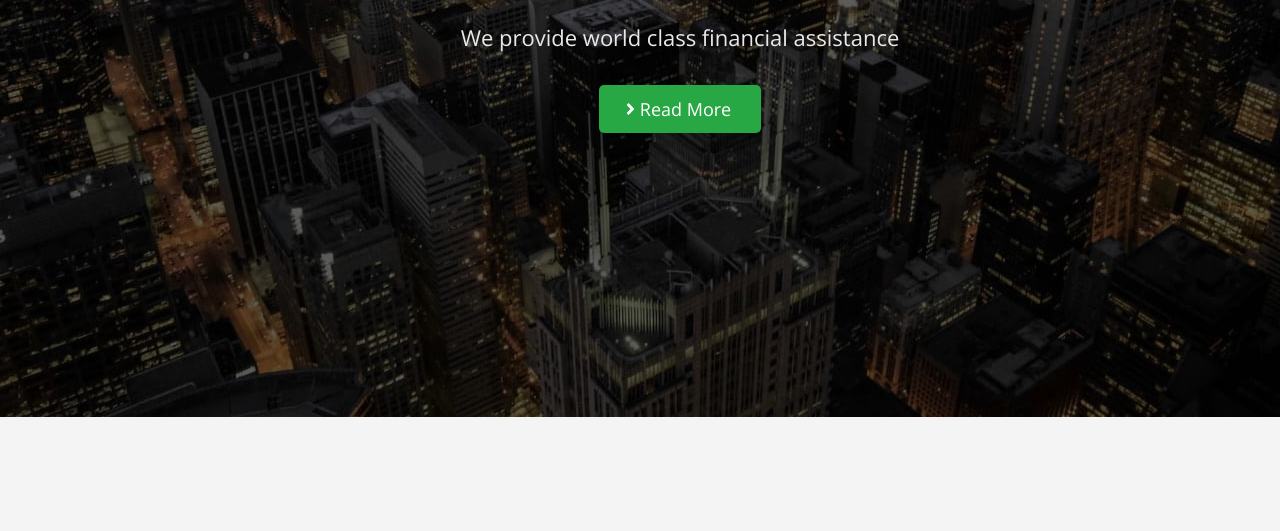
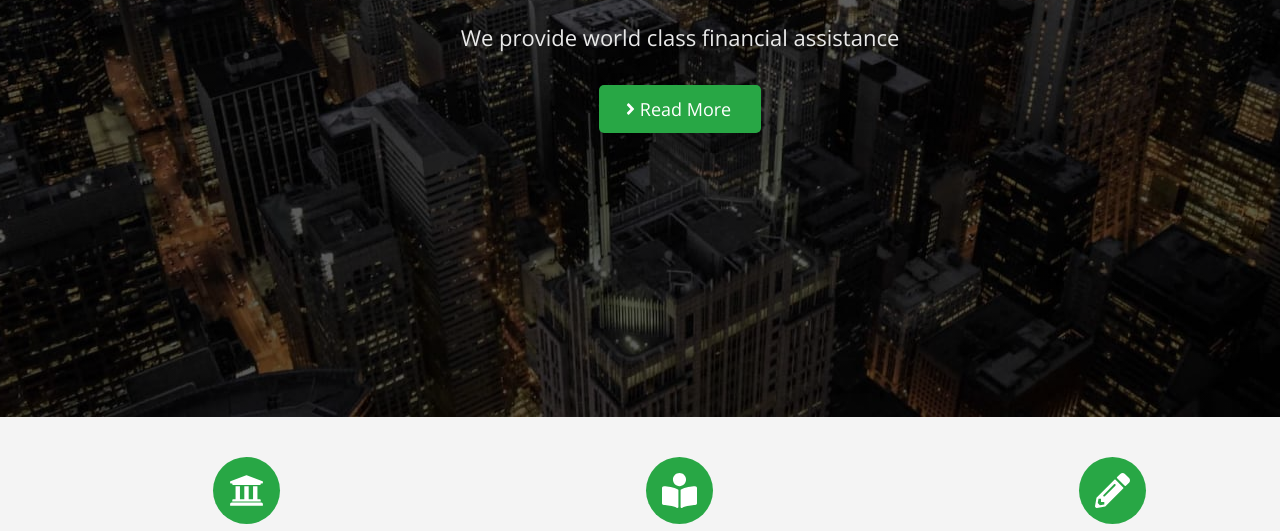
Before and after one commit to stark1269/fson-68-dmt, a plain HTML site: page index.html in a window 1280 px wide. Shown: the part 421-952 px from the top of the page. Drawn offline with nearby package versions, Linux system fonts and the light colour scheme.

Commit message:
add about-icons

```diff
--- a/css/style.css
+++ b/css/style.css
@@ -180,7 +180,8 @@ button {
   padding-bottom: 284px;
   text-align: center;
 
-  background-image: linear-gradient(0deg, rgba(0, 0, 0, 0.4), rgba(0, 0, 0, 0.4)), url(../images/hero/bg-hero.jpg);
+  background-image: linear-gradient(0deg, rgba(0, 0, 0, 0.4), rgba(0, 0, 0, 0.4)),
+    url(../images/hero/bg-hero.jpg);
   background-repeat: no-repeat;
   background-position: center;
   background-size: cover;
@@ -217,7 +218,7 @@ button {
 /* ABOUT */
 
 .about {
-  padding-top: 122px;
+  padding-top: 40px;
   padding-bottom: 19px;
 
   background-color: #f4f4f4;
@@ -234,6 +235,18 @@ button {
 
 .about-item {
   width: calc((100% - 142px) / 3);
+}
+
+.about-icon-wrapper {
+  width: 67px;
+  height: 67px;
+  border-radius: 50%;
+  background-color: var(--accent-color);
+
+  display: flex;
+  justify-content: center;
+  align-items: center;
+  margin: 0 auto 15px;
 }
 
 .about-title {
--- a/index.html
+++ b/index.html
@@ -66,7 +66,8 @@
             <svg class="hero-btn-icon" width="9" height="18">
               <use href="./images/icons/sprite.svg#icon-arrow-right"></use>
             </svg>
-            Read More</a>
+            Read More</a
+          >
         </div>
       </section>
 
@@ -76,6 +77,11 @@
           <h2 class="visually-hidden">About</h2>
           <ul class="about-list list">
             <li class="about-item">
+              <div class="about-icon-wrapper">
+                <svg class="about-icon" width="35" height="35">
+                  <use href="./images/icons/sprite.svg#icon-university"></use>
+                </svg>
+              </div>
               <h3 class="about-title">Investmant Banking</h3>
               <p class="about-text">
                 Lorem ipsum, dolor sit amet consectetur adipisicing elit. Consequatur,
@@ -83,6 +89,11 @@
               </p>
             </li>
             <li class="about-item">
+              <div class="about-icon-wrapper">
+                <svg class="about-icon" width="35" height="35">
+                  <use href="./images/icons/sprite.svg#icon-book"></use>
+                </svg>
+              </div>
               <h3 class="about-title">Portfolio Manager</h3>
               <p class="about-text">
                 Lorem ipsum, dolor sit amet consectetur adipisicing elit. Consequatur,
@@ -90,6 +101,11 @@
               </p>
             </li>
             <li class="about-item">
+              <div class="about-icon-wrapper">
+                <svg class="about-icon" width="35" height="35">
+                  <use href="./images/icons/sprite.svg#icon-pencil"></use>
+                </svg>
+              </div>
               <h3 class="about-title">Tax & Custudio</h3>
               <p class="about-text">
                 Lorem ipsum, dolor sit amet consectetur adipisicing elit. Consequatur,
```
